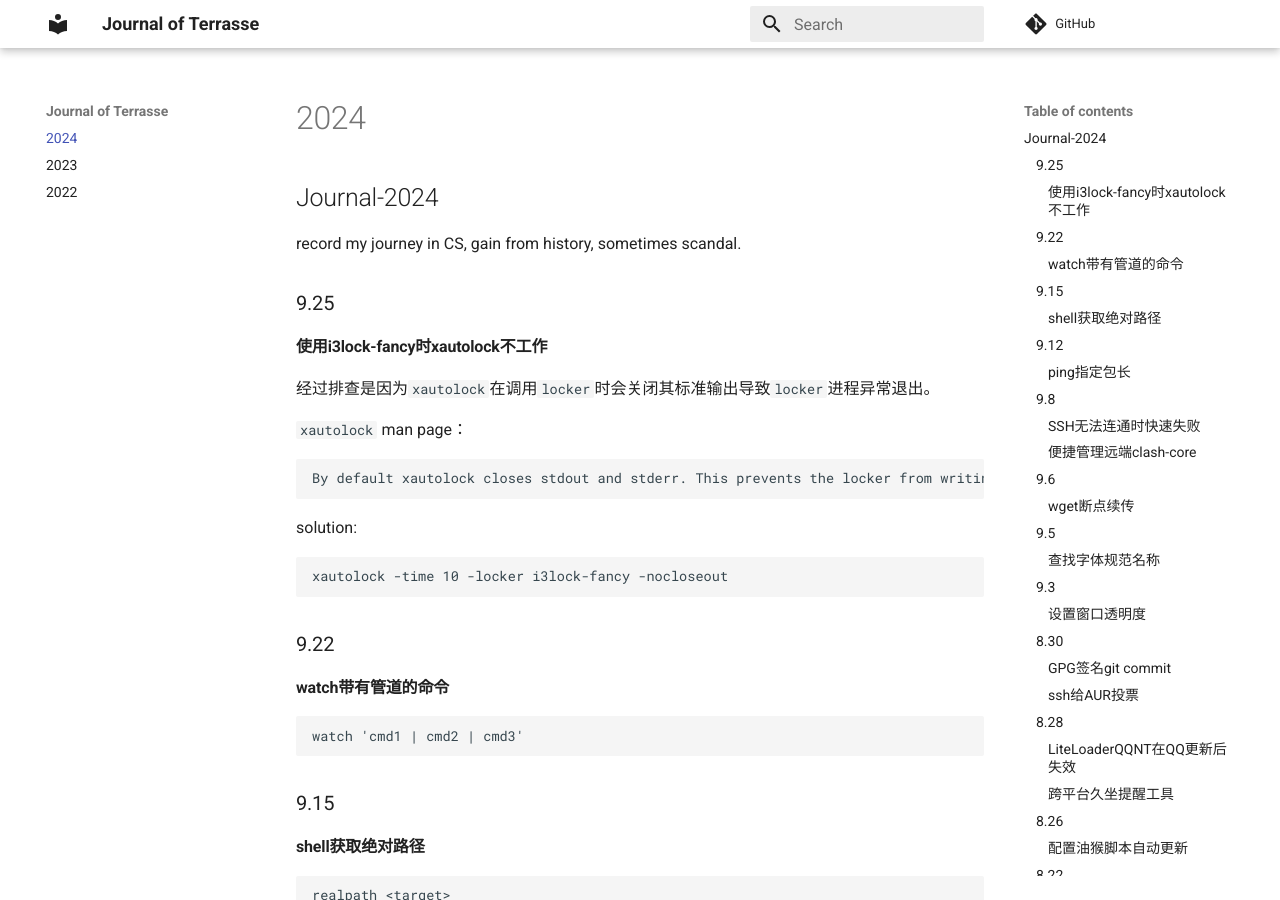
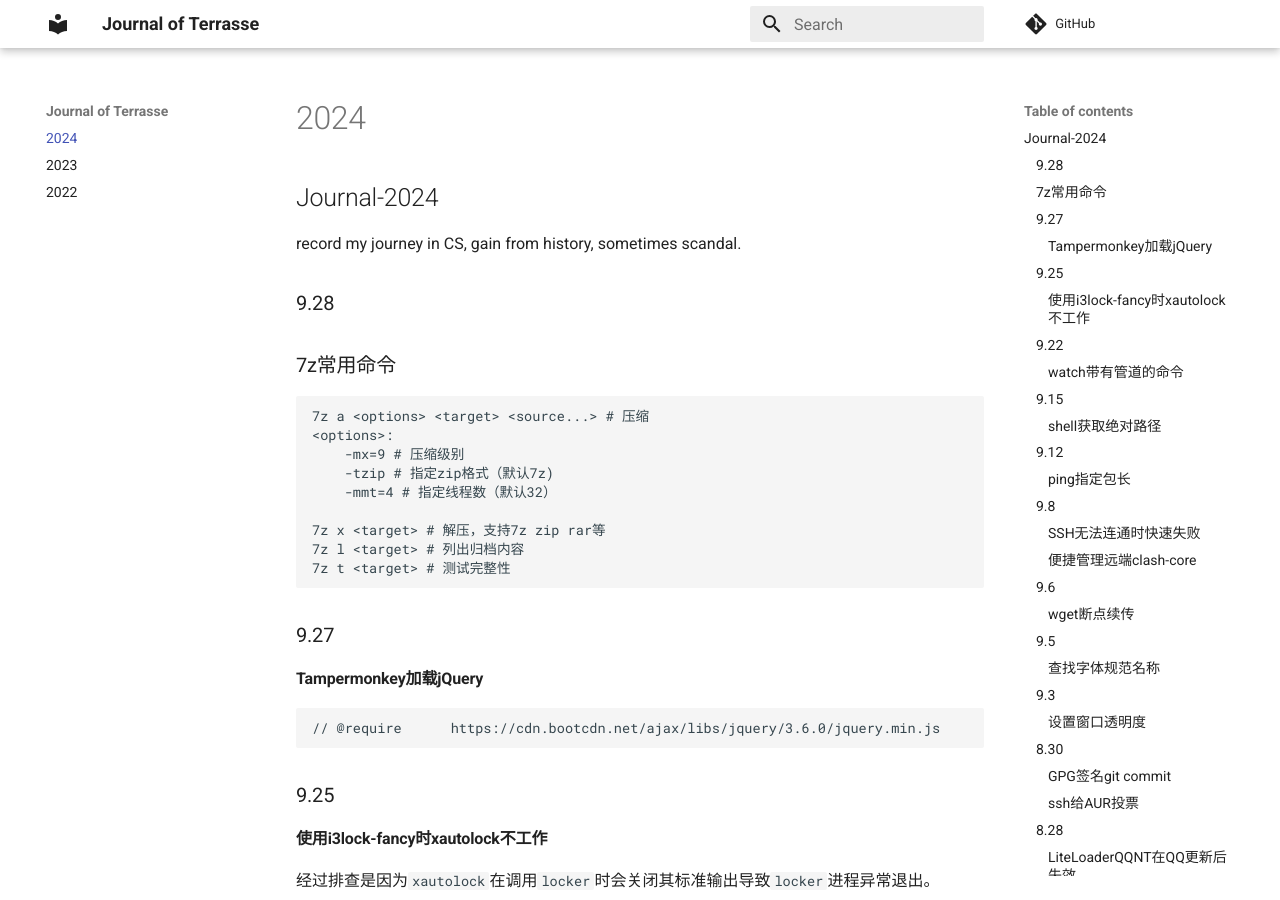
Before and after one commit to Jerry-Terrasse/journal, an MkDocs documentation site: the page built from docs/2024.md, in a window 1280 px wide and 900 px high. Built offline with MkDocs 1.6.1 and Material for MkDocs 9.7.7, drawn with Linux system fonts in a browser that asks for light colours; comment, search, counter and statistics services are not loaded.

Commit message:
update (Sat Sep 28 10:40:53 AM CST 2024)

````diff
--- a/docs/2024.md
+++ b/docs/2024.md
@@ -1,6 +1,30 @@
 ## Journal-2024
 
 record my journey in CS, gain from history, sometimes scandal.
+
+### 9.28
+
+### 7z常用命令
+
+```shell
+7z a <options> <target> <source...> # 压缩
+<options>:
+	-mx=9 # 压缩级别
+	-tzip # 指定zip格式（默认7z)
+	-mmt=4 # 指定线程数（默认32）
+
+7z x <target> # 解压，支持7z zip rar等
+7z l <target> # 列出归档内容
+7z t <target> # 测试完整性
+```
+
+### 9.27
+
+#### Tampermonkey加载jQuery
+
+```javascript
+// @require      https://cdn.bootcdn.net/ajax/libs/jquery/3.6.0/jquery.min.js
+```
 
 ### 9.25
 
````
